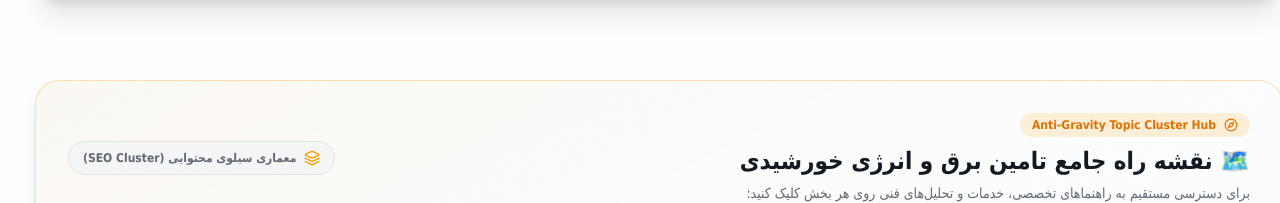
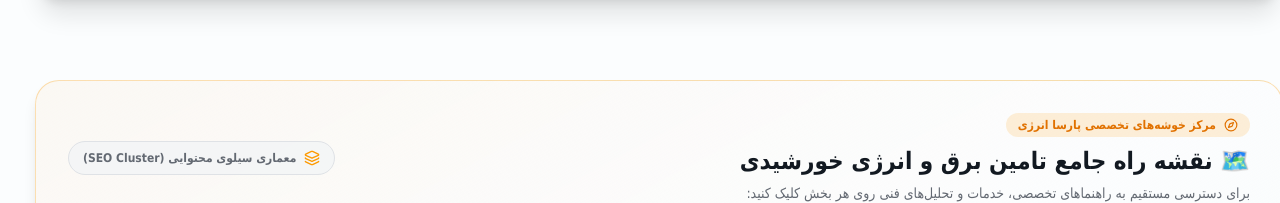
Before and after one commit to parsanaenergy/RUNFELER_PARSA, a Next.js app: page /bargh in a window 1280 px wide. Shown: the part 901-1104 px from the top of the page. Built offline with nearby package versions, Linux system fonts and the light colour scheme; no server answers; a small style sheet from the web is missing.

Commit message:
fix(seo): remove Anti-Gravity references and replace with Parsa Energy branding across UI and scripts

```diff
--- a/scripts/scan-ai-fingerprints.js
+++ b/scripts/scan-ai-fingerprints.js
@@ -1,6 +1,6 @@
 #!/usr/bin/env node
 /**
- * AI Fingerprint Scanner - Anti-Gravity SEO Tool
+ * AI Fingerprint Scanner - ParsaSEO Content Audit Tool
  * Scans content, markdown, and source files for generic AI-generated buzzwords and cliches.
  */
 
@@ -76,7 +76,7 @@ function traverseDirectory(dir) {
 const targetDir = process.argv[2] ? path.resolve(process.argv[2]) : path.resolve(__dirname, '..');
 
 console.log('='.repeat(70));
-console.log('🔍 Anti-Gravity AI Fingerprint Scanner');
+console.log('🔍 ParsaSEO AI Fingerprint Scanner');
 console.log(`📂 Scanning Target: ${targetDir}`);
 console.log('='.repeat(70));
 
--- a/src/components/site/cluster-hub.tsx
+++ b/src/components/site/cluster-hub.tsx
@@ -87,7 +87,7 @@ export function TopicClusterHub({
         <div>
           <div className="inline-flex items-center gap-2 px-3 py-1 rounded-full bg-amber-500/15 text-amber-600 dark:text-amber-400 text-xs font-bold mb-2">
             <Compass className="h-3.5 w-3.5" />
-            Anti-Gravity Topic Cluster Hub
+            مرکز خوشه‌های تخصصی پارسا انرژی
           </div>
           <h2 className="text-xl md:text-2xl font-black text-foreground">{title}</h2>
           <p className="text-sm text-muted-foreground mt-1.5">{subtitle}</p>
```
Also changed, not shown: 1 other file (tests, documents, lock files or other folders).
